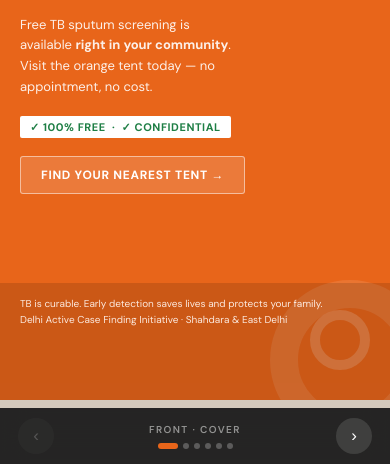
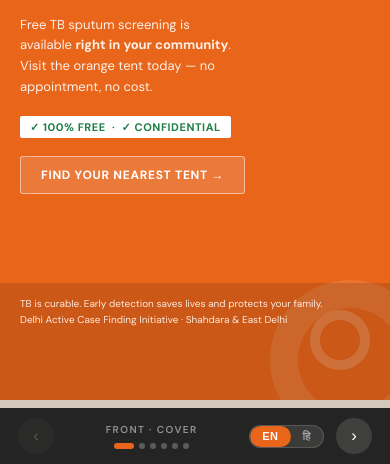
Before and after one commit to MoeMohamed17/447-pamphlet, a plain HTML site: page index.html in a window 390 px wide. Shown: the part 380-844 px from the top of the page. Drawn offline with nearby package versions, Linux system fonts and the light colour scheme.

Commit message:
fixed toggle on mobile

```diff
--- a/index.html
+++ b/index.html
@@ -195,8 +195,14 @@ body.hi{font-family:'Noto Sans Devanagari','DM Sans',sans-serif}
 .b3-ltxt{font-family:'Libre Baskerville',serif;font-size:13px;font-weight:700}
 .b3-lsub{font-size:10px;opacity:.7;line-height:1.4}
 
+/* Mobile lang toggle (inside mnav) */
+#lang-toggle-mobile{display:none;flex-shrink:0}
+#lang-toggle-mobile .lt-btn{font-size:11px;padding:5px 12px}
+
 /* ══════════════ MOBILE BREAKPOINT ══════════════ */
 @media(max-width:700px){
+  #lang-toggle{display:none}
+  #lang-toggle-mobile{display:flex;background:rgba(255,255,255,.1);border-radius:22px;overflow:hidden;border:1px solid rgba(255,255,255,.15)}
   #dv{display:none}
   #mv{display:block}
   .mp .f1,.mp .f2,.mp .f3,.mp .b1,.mp .b2,.mp .b3{
@@ -467,6 +473,10 @@ body.hi{font-family:'Noto Sans Devanagari','DM Sans',sans-serif}
       <div class="nl" id="nl">Front · Cover</div>
       <div class="nd" id="nd"></div>
     </div>
+    <div id="lang-toggle-mobile">
+      <button class="lt-btn active" id="btn-en-m" onclick="setLang('en')">EN</button>
+      <button class="lt-btn" id="btn-hi-m" onclick="setLang('hi')">हि</button>
+    </div>
     <button class="nb" id="nb">&#8250;</button>
   </div>
 </div><!-- /mv -->
@@ -648,9 +658,11 @@ function setLang(l) {
   document.documentElement.lang = l;
   document.body.classList.toggle('hi', l === 'hi');
 
-  /* Toggle button active state */
+  /* Toggle button active state (desktop + mobile) */
   document.getElementById('btn-en').classList.toggle('active', l === 'en');
   document.getElementById('btn-hi').classList.toggle('active', l === 'hi');
+  document.getElementById('btn-en-m').classList.toggle('active', l === 'en');
+  document.getElementById('btn-hi-m').classList.toggle('active', l === 'hi');
 
   /* Update all data-t elements */
   document.querySelectorAll('[data-t]').forEach(el => {
```
